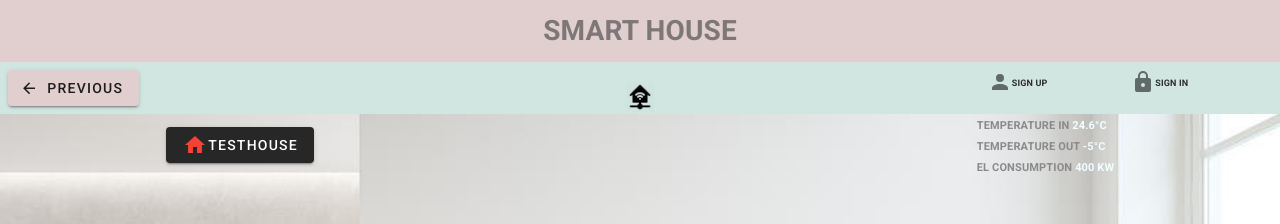
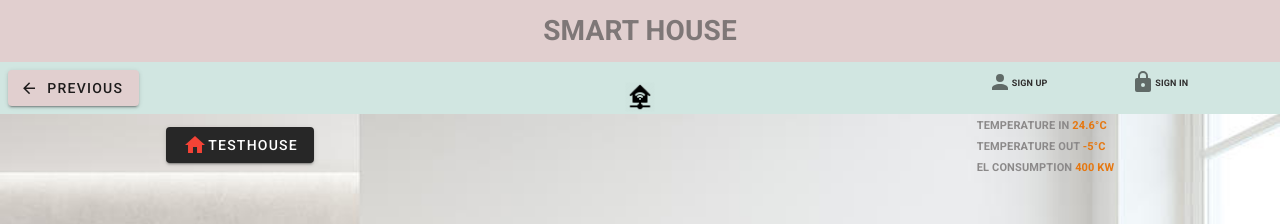
Before and after one commit to StephAC9/SmartHouse, a Vue app: page / in a window 1280 px wide. Shown: the top 224 px of the page. Built offline with nearby package versions, Linux system fonts and the light colour scheme.

Commit message:
Array fix in TestHouse and some color fix

```diff
--- a/src/components/NotificationsBar.vue
+++ b/src/components/NotificationsBar.vue
@@ -62,7 +62,7 @@ import House from './House'
         font-size: 11px
     }
     .data{
-        color: azure;
+        color: rgb(230, 119, 15);
         font-size: 11px
     }
 </style>
--- a/src/components/TestHouse.vue
+++ b/src/components/TestHouse.vue
@@ -1,6 +1,6 @@
  <template>
          <div class="container-devices" >
-                <v-card class="device-contain" v-for="(device,index) in this.testRooms[0]" :key="index">
+                <v-card class="device-contain" v-for="(device,index) in this.testRooms[0].listOfDevices" :key="index">
                     <div class="device-image">
 <!--                            <img :src="require(`@/assets/${device.image.imageUrl}.jpg`)" alt="Avatar" style="height: 50px; width:90%">
  -->                    </div>
@@ -55,7 +55,7 @@ import {
          console.log('testtt')
          if(v !== null || v !== undefined){
              this.devices = this.testRooms[0]
-             console.log(this.testRooms[0])
+             console.log(this.testRooms[0].listOfDevices)
              console.log(this.testRooms.listOfDevices)
          }
      }
```
